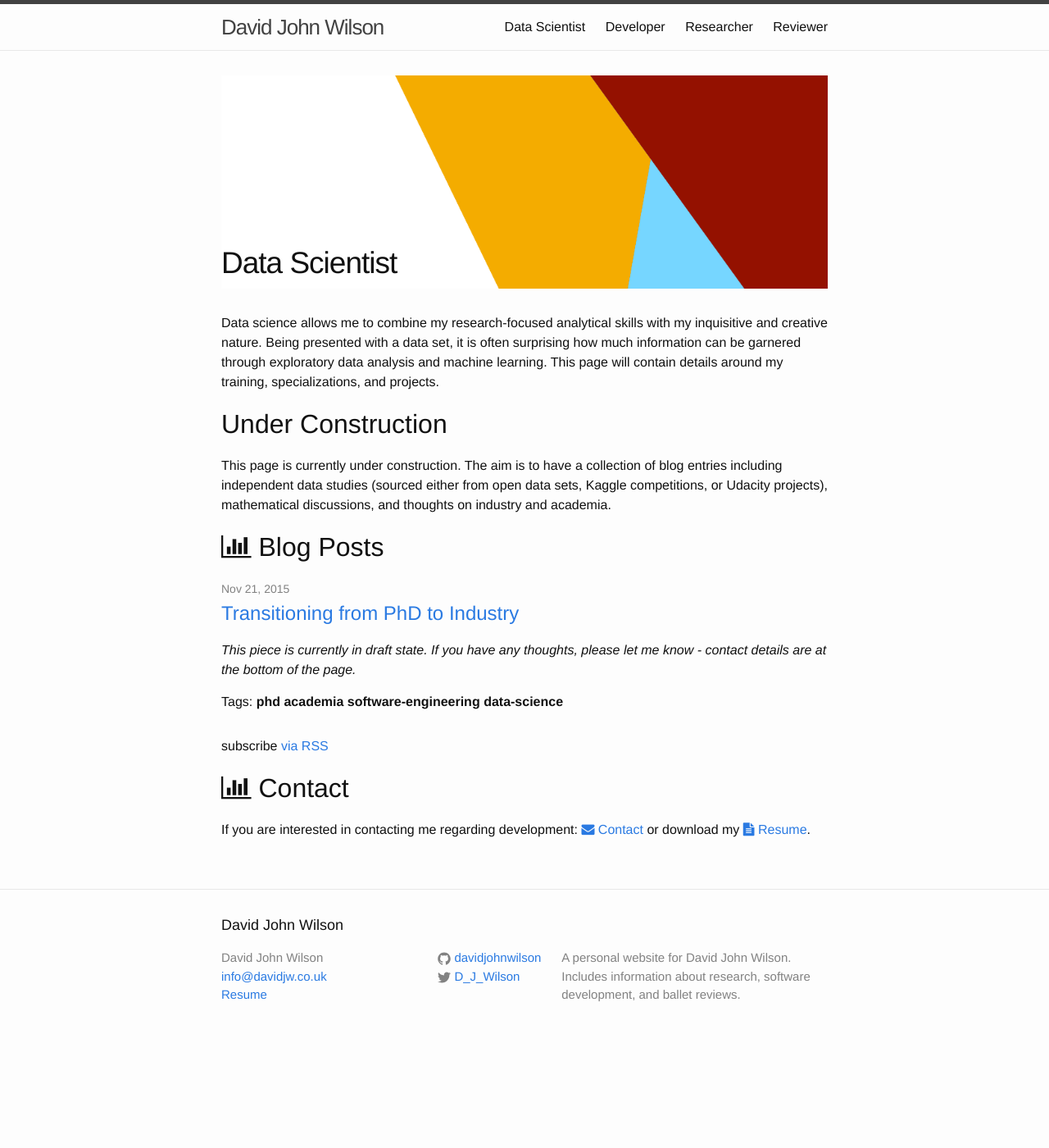
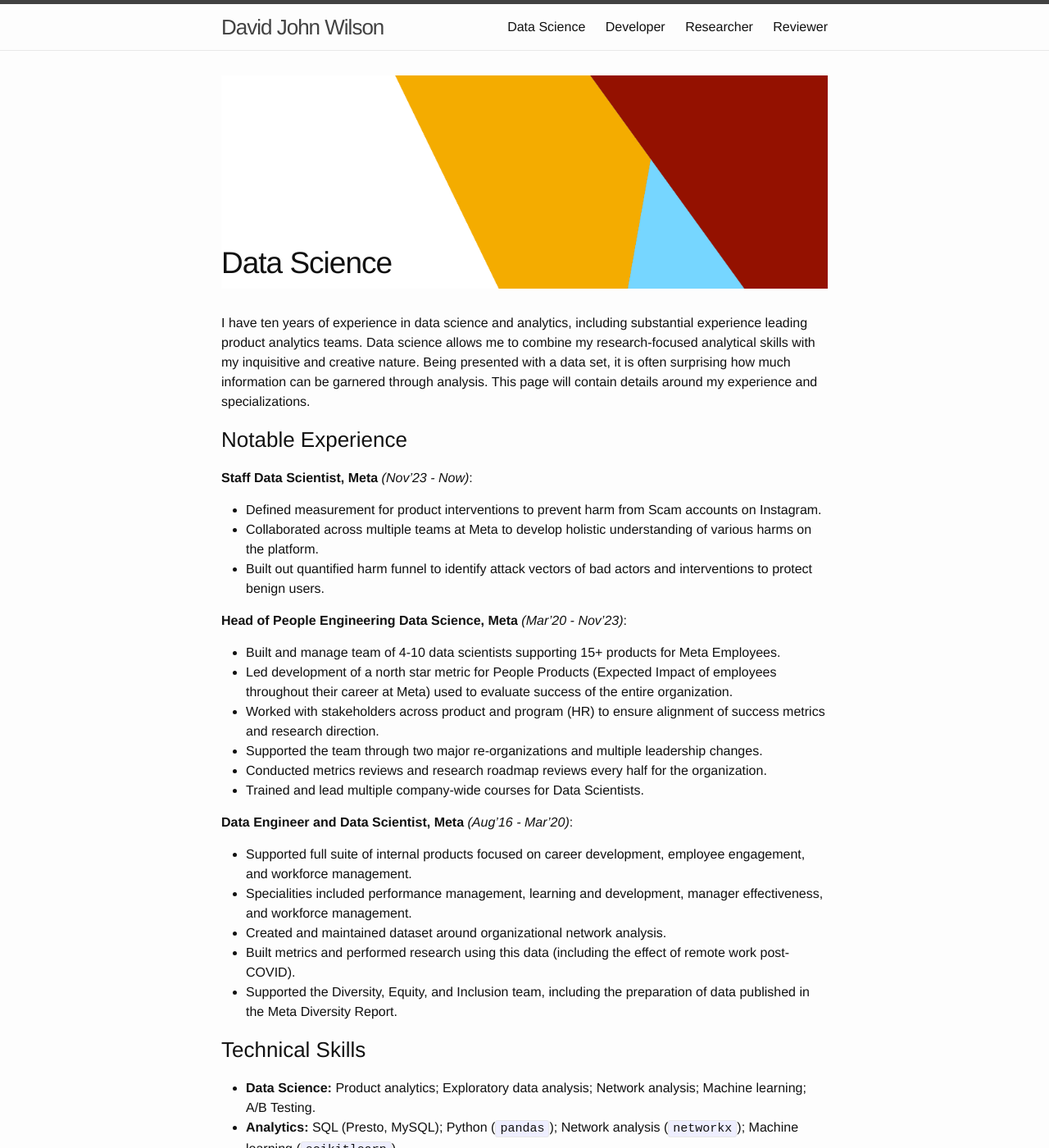
Before and after one commit to Davidjohnwilson/davidjohnwilson.github.io, a Jekyll site: the page built from data.md, in a window 1280 px wide and 1400 px high. Shown: the whole window at 82% size. Built offline with Jekyll 4.4.1, drawn with Linux system fonts in a browser that asks for light colours; nearby versions of some CDN libraries; some of the changed text lies outside the part shown.

Commit message:
Updating website with latest information

```diff
--- a/_config.yml
+++ b/_config.yml
@@ -1,13 +1,12 @@
 # Site settings
 title: David John Wilson
-email: info@davidjw.co.uk
+email: mrdavidjwilson@gmail.com
 description: > #
   A personal website for David John Wilson.
-  Includes information about research, software development, and ballet
+  Includes information about data science, research, and ballet
   reviews.
 baseurl: "" # the subpath of your site, e.g. /blog/
 url: "http://www.davidjw.co.uk" # the base hostname & protocol for your site
-twitter_username: D_J_Wilson
 github_username:  davidjohnwilson
 
 # Build settings
--- a/_includes/footer.html
+++ b/_includes/footer.html
@@ -29,21 +29,7 @@
           </li>
           {% endif %}
 
-          {% if site.twitter_username %}
-          <li>
-            <a href="https://twitter.com/{{ site.twitter_username }}">
-              <span class="icon  icon--twitter">
-                <svg viewBox="0 0 16 16">
-                  <path fill="#828282" d="M15.969,3.058c-0.586,0.26-1.217,0.436-1.878,0.515c0.675-0.405,1.194-1.045,1.438-1.809
-                  c-0.632,0.375-1.332,0.647-2.076,0.793c-0.596-0.636-1.446-1.033-2.387-1.033c-1.806,0-3.27,1.464-3.27,3.27 c0,0.256,0.029,0.506,0.085,0.745C5.163,5.404,2.753,4.102,1.14,2.124C0.859,2.607,0.698,3.168,0.698,3.767 c0,1.134,0.577,2.135,1.455,2.722C1.616,6.472,1.112,6.325,0.671,6.08c0,0.014,0,0.027,0,0.041c0,1.584,1.127,2.906,2.623,3.206 C3.02,9.402,2.731,9.442,2.433,9.442c-0.211,0-0.416-0.021-0.615-0.059c0.416,1.299,1.624,2.245,3.055,2.271 c-1.119,0.877-2.529,1.4-4.061,1.4c-0.264,0-0.524-0.015-0.78-0.046c1.447,0.928,3.166,1.469,5.013,1.469 c6.015,0,9.304-4.983,9.304-9.304c0-0.142-0.003-0.283-0.009-0.423C14.976,4.29,15.531,3.714,15.969,3.058z"/>
-                </svg>
-              </span>
-
-              <span class="username">{{ site.twitter_username }}</span>
-            </a>
-          </li>
-          {% endif %}
-        </ul>
+          </ul>
       </div>
 
       <div class="footer-col  footer-col-3">
--- a/data.md
+++ b/data.md
@@ -1,17 +1,57 @@
 ---
 layout: page
-title: Data Scientist
+title: Data Science
 permalink: /data/
 ---
 
-Data science allows me to combine my research-focused analytical skills with my inquisitive and creative nature. Being presented with a data set, it is often surprising how much information can be garnered through exploratory data analysis and machine learning. This page will contain details around my training, specializations, and projects.
-
-## Under Construction
-
-This page is currently under construction. The aim is to have a collection of blog entries including independent data studies (sourced either from open data sets, Kaggle competitions, or Udacity projects), mathematical discussions, and thoughts on industry and academia.
+I have ten years of experience in data science and analytics, including substantial experience leading product analytics teams. Data science allows me to combine my research-focused analytical skills with my inquisitive and creative nature. Being presented with a data set, it is often surprising how much information can be garnered through analysis. This page will contain details around my experience and specializations.
 
 
-## <i class="fa fa-bar-chart"></i> Blog Posts
+
+### Notable Experience
+
+**Staff Data Scientist, Meta** *(Nov'23 - Now)*:
+
+* Defined measurement for product interventions to prevent harm from Scam accounts on Instagram.
+* Collaborated across multiple teams at Meta to develop holistic understanding of various harms on the platform.
+* Built out quantified harm funnel to identify attack vectors of bad actors and interventions to protect benign users.
+
+**Head of People Engineering Data Science, Meta** *(Mar'20 - Nov'23)*:
+
+ * Built and manage team of 4-10 data scientists supporting 15+ products for Meta Employees.
+ * Led development of a north star metric for People Products (Expected Impact of employees throughout their career at Meta) used to evaluate success of the entire organization.
+ * Worked with stakeholders across product and program (HR) to ensure alignment of success metrics and research direction.
+ * Supported the team through two major re-organizations and multiple leadership changes.
+ * Conducted metrics reviews and research roadmap reviews every half for the organization.
+ * Trained and lead multiple company-wide courses for Data Scientists.
+
+**Data Engineer and Data Scientist, Meta** *(Aug'16 - Mar'20)*:
+
+* Supported full suite of internal products focused on career development, employee engagement, and workforce management.
+* Specialities included performance management, learning and development, manager effectiveness, and workforce management.
+* Created and maintained dataset around organizational network analysis.
+* Built metrics and performed research using this data (including the effect of remote work post-COVID).
+* Supported the Diversity, Equity, and Inclusion team, including the preparation of data published in the Meta Diversity Report.
+
+
+### Technical Skills
+
+- **Data Science:** Product analytics; Exploratory data analysis; Network analysis; Machine learning; A/B Testing.
+- **Analytics:** SQL (Presto, MySQL); Python (`pandas`); Network analysis (`networkx`); Machine learning (`scikitlearn`).
+- **Data Engineering:** Data pipelines; Dashboarding (Tableau); Database design; Version control (`git`, `mecurial`).
+
+
+
+
+### Professional Training
+
+To help enable my transition from Software Developer (as part of the [Silicon Valley Internship Programme](http://www.siliconvalleyinternship.com/)) into Analytics, I completed a [Udacity](https://www.udacity.com/) Data Analyst Nanodegree. I have discussed how it helped me in the career move and the move from PhD to Industry on [Medium](https://medium.com/@davidjohnwilson/udacity-nanodegree-ideal-route-from-phd-to-industry-1b7ed6b468d2#.1yvxzfli3).
+
+
+
+<!--
+
+### <i class="fa fa-bar-chart"></i> Blog Posts
 
 <ul class="post-list">
 {% for post in site.posts %}
@@ -28,8 +68,8 @@ Tags: {% for tag in post.tags %}  <b>{{tag}}</b>  {% endfor %}
 </ul>
 
 <p class="rss-subscribe">subscribe <a href="{{ "/feed.xml" | prepend: site.baseurl }}">via RSS</a></p>
-
+ -->
 
 ## <i class="fa fa-bar-chart"></i> Contact
 
-If you are interested in contacting me regarding development: [<i class="fa fa-envelope"></i> Contact](mailto:developer@davidjw.co.uk?Subject=Development%20Contact%20Enquiry) or download my [<i class="fa fa-file-text"></i> Resume](/files/DJW-CV.pdf).
+If you are interested in contacting me regarding data science: [<i class="fa fa-envelope"></i> Contact Me](mailto:mrdavidjwilson@gmail.com?Subject=Data%20Science%20Contact%20Enquiry) or download my [<i class="fa fa-file-text"></i> Resume](/files/DJW-CV.pdf).
--- a/developer.md
+++ /dev/null
@@ -1,51 +0,0 @@
----
-layout: page
-title: Developer
-permalink: /developer/
----
-
-## <i class="fa fa-laptop"></i> Background
-
-I am currently working at [Facebook](http://www.facebook.com/careers) in Menlo Park as a Business Intelligence Engineer. I work on the People Insights team, supporting the HR team and leadership. My role currently involves a range of data responsibilities including building pipelines, creating dashboards, productionalizing ML models, and educating stakeholders on understanding data.
-
-Previously I worked at [GuideSpark](http://www.guidespark.com) (originally being hired as part of the [Silicon Valley Internship Programme](http://www.siliconvalleyinternship.com/)). I joined as a Software Engineer and was promoted to a Data Engineer role, followed by a Data Scientist position.
-
-This page details my skills and experience, and will be kept up to date with any side-projects I am working on.
-
-I also completed a [Udacity](https://www.udacity.com) Data Analyst Nanodegree. I have discussed how it helped me transition into industry following a PhD on [Medium](https://medium.com/@davidjohnwilson/udacity-nanodegree-ideal-route-from-phd-to-industry-1b7ed6b468d2#.1yvxzfli3).
-
-
-## <i class="fa fa-laptop"></i> Experience
-
-I am currently embarking on a career as a software engineer and data scientist. I am aiming to build on my theoretical knowledge to produce practical solutions to interesting and important problems.
-
-Currently, I have the most experience in the following languages and technologies:
-
-* Python (2/3) including pandas and sklearn;
-* R;
-* Tableau;
-* Ruby (and the Ruby on Rails Framework);
-* HTML5, CSS3 (including Bootstrap), JavaScript (including jQuery);
-* Maple/Matlab and a collection of mathematical languages;
-* Oracle SQL, MySQL, ElasticSearch, MongoDB;
-* Git/GitHub, JIRA, SVN, Version One.
-
-
-I also have some experience or training in the following languages:
-
-* Java (including some basic Android development);
-* PHP;
-* C (and Cuda for GPU);
-* Coq.
-
-## <i class="fa fa-laptop"></i> Projects
-
-I am currently working on contributing to the open source sympolic computation library SymPy.
-
-I am also working on a small number of sideprojects, including [`pypoly`](https://github.com/Davidjohnwilson/PythonPolys): a small python library for symbolic manipulation of polynomials.
-
-<!-- <iframe src="http://githubbadge.appspot.com/davidjohnwilson?s=1" style="border: 0;height: 142px;width: 200px;overflow: hidden;" frameBorder="0"></iframe> -->
-
-## <i class="fa fa-laptop"></i> Contact
-
-If you are interested in contacting me regarding development: [<i class="fa fa-envelope"></i> Contact](mailto:developer@davidjw.co.uk?Subject=Development%20Contact%20Enquiry) or download my [<i class="fa fa-file-text"></i> Resume](/files/DJW-CV.pdf).
--- /dev/null
+++ b/priorpages/developer.md
@@ -0,0 +1,39 @@
+---
+layout: page
+title: Developer
+permalink: /developer/
+---
+
+## <i class="fa fa-laptop"></i> Background
+
+
+Prior to shifting into data science and analytics, I previously worked at [GuideSpark](http://www.guidespark.com) (originally being hired as part of the [Silicon Valley Internship Programme](http://www.siliconvalleyinternship.com/)). I joined as a Software Engineer and worked full-stack before specializing in back-end and data focused work.
+
+
+## <i class="fa fa-laptop"></i> Experience
+
+My experience includes the following languages:
+
+* `Python (2/3)` including `pandas` and `sklearn`;
+* `R`;
+* Tableau;
+* `Ruby` (and the Ruby on Rails Framework);
+* `HTML5`, `CSS3` (including `Bootstrap`), `JavaScript` (including `jQuery`);
+* `Maple`/`Matlab` and a collection of mathematical languages;
+* `Oracle SQL`, `MySQL`, `ElasticSearch`, `MongoDB`;
+* `Git`/GitHub, JIRA, `SVN`, Version One.
+
+<!--
+## <i class="fa fa-laptop"></i> Projects
+
+I am currently working on contributing to the open source sympolic computation library SymPy.
+
+I am also working on a small number of sideprojects, including [`pypoly`](https://github.com/Davidjohnwilson/PythonPolys): a small python library for symbolic manipulation of polynomials. -->
+
+<!-- <iframe src="http://githubbadge.appspot.com/davidjohnwilson?s=1" style="border: 0;height: 142px;width: 200px;overflow: hidden;" frameBorder="0"></iframe> -->
+
+<!-- ## <i class="fa fa-laptop"></i> Contact
+
+If you are interested in contacting me regarding development: [<i class="fa fa-envelope"></i> Contact](mailto:developer@davidjw.co.uk?Subject=Development%20Contact%20Enquiry) or download my [<i class="fa fa-file-text"></i> Resume](/files/DJW-CV.pdf).
+
+ -->
```
Also changed, not shown: _posts/2015-11-21-transitioning-from-phd-to-industry.md (+4 -4 lines), index.html (+9 -8 lines), reviewer.md (+8 -1 lines), Gemfile.lock, 1 other file.
